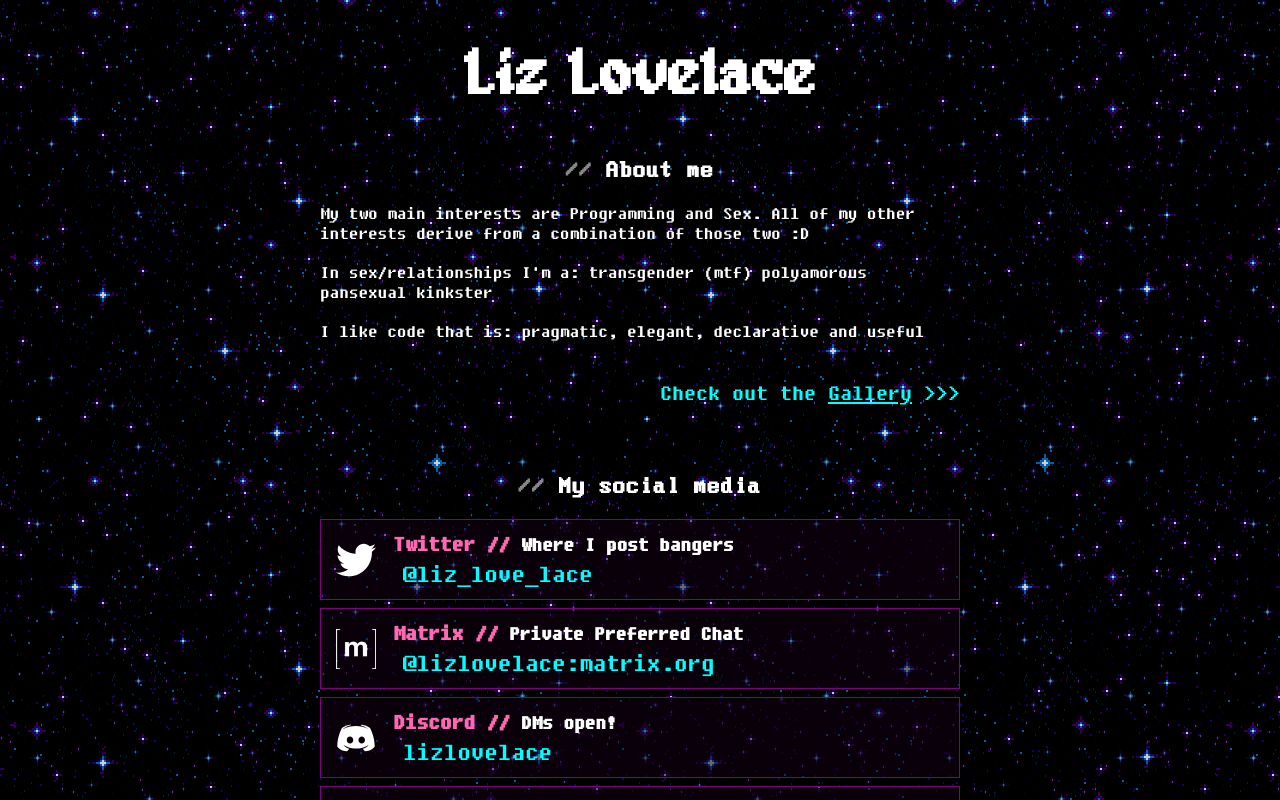
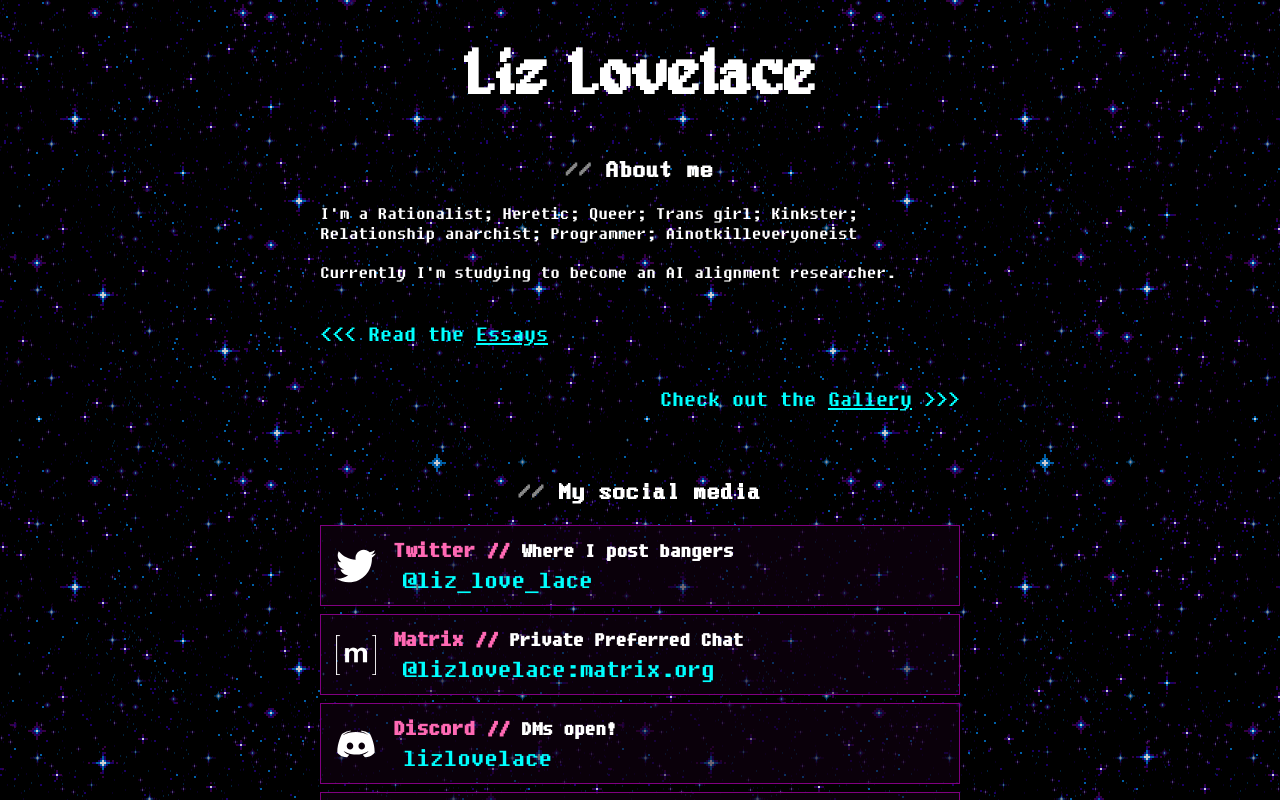
Before and after one commit to Liz-Lovelace/liz-homepage, a SvelteKit app: page / in a window 1280 px wide. Shown: the top 800 px of the page. Built offline with nearby package versions, Linux system fonts and the light colour scheme; grey boxes are pictures that could not be loaded.

Commit message:
edit homepage content

```diff
--- a/src/routes/+page.svelte
+++ b/src/routes/+page.svelte
@@ -13,15 +13,15 @@
 
   <h2>About me</h2>
   <p>
-    My two main interests are Programming and Sex. All of my other interests
-    derive from a combination of those two :D
+    I'm a Rationalist; Heretic; Queer; Trans girl; Kinkster; Relationship
+    anarchist; Programmer; Ainotkilleveryoneist
   </p>
-  <p>
-    In sex/relationships I'm a: transgender (mtf) polyamorous pansexual kinkster
-  </p>
-  <p>I like code that is: pragmatic, elegant, declarative and useful</p>
+  <p>Currently I'm studying to become an AI alignment researcher.</p>
 
-  <a class="gallery-link" href="/gallery">
+  <a class="outside-link" href="/blog">
+    &lt;&lt;&lt; Read the <span>Essays</span>
+  </a>
+  <a class="outside-link right" href="/gallery">
     Check out the <span>Gallery</span> >>>
   </a>
 
@@ -74,11 +74,6 @@
   -->
 
   <h2>My projects</h2>
-  <ProjectCard
-    title="Liz Lovelace homepage"
-    description="A cool website all about me and my projects!"
-    link="https://liz.sex"
-  />
   <ProjectCard
     title="Novelty filesharing website"
     description="Single file download website. Lets me publically share a file from my server with a cute frontend"
@@ -155,23 +150,26 @@
     color: #888;
   }
 
-  .gallery-link {
+  .outside-link {
     color: #0ff;
     font-size: 1.5em;
     text-decoration: none;
     margin-left: auto;
     display: block;
-    text-align: right;
     transition: 0.4s ease;
     padding: 20px 0;
   }
 
-  .gallery-link:hover {
+  .right {
+    text-align: right;
+  }
+
+  .outside-link:hover {
     letter-spacing: 0.8px;
     transition: 0.2s;
   }
 
-  .gallery-link span {
+  .outside-link span {
     text-decoration: underline;
   }
 </style>
--- a/src/routes/blog/+page.svelte
+++ b/src/routes/blog/+page.svelte
@@ -5,7 +5,7 @@
 </script>
 
 <BackgroundColor color="var(--black-bc)" />
-<main>
+<main class="blog-main">
   <h1>Liz Blog</h1>
   <p>Hi welcome to my blog here are all of the 1 posts lmao</p>
   <PostCard
--- a/src/routes/blog/BlogLayout.svelte
+++ b/src/routes/blog/BlogLayout.svelte
@@ -8,7 +8,7 @@
 </svelte:head>
 
 <BackgroundColor color="var(--black-bc)" />
-<main>
+<main class="blog-main">
   <slot />
   <a class="back" href="/blog/"> &lt;&lt;&lt; Back to index </a>
   <p class="license">Liz Lovelace <br /> CC0. No copyright intended.</p>
--- a/src/routes/blog/blog.css
+++ b/src/routes/blog/blog.css
@@ -1,195 +1,43 @@
-/*
-@font-face {
-	font-family: 'iosevkablog';
-	font-display: swap;
-	font-weight: 300;
-	font-stretch: normal;
-	font-style: normal;
-	src: url('/fonts/iosevka//fonts/iosevka/iosevka/ttf/iosevkablog-light.ttf') format('truetype'), url('/fonts/iosevka//fonts/iosevka/iosevka/woff2/iosevkablog-light.woff2') format('woff2');
-}
-
-@font-face {
-	font-family: 'iosevkablog';
-	font-display: swap;
-	font-weight: 300;
-	font-stretch: expanded;
-	font-style: normal;
-	src: url('/fonts/iosevka//fonts/iosevka/iosevka/ttf/iosevkablog-extendedlight.ttf') format('truetype'), url('/fonts/iosevka//fonts/iosevka/iosevka/woff2/iosevkablog-extendedlight.woff2') format('woff2');
-}
-
-@font-face {
-	font-family: 'iosevkablog';
-	font-display: swap;
-	font-weight: 300;
-	font-stretch: normal;
-	font-style: italic;
-	src: url('/fonts/iosevka//fonts/iosevka/iosevka/ttf/iosevkablog-lightitalic.ttf') format('truetype'), url('/fonts/iosevka//fonts/iosevka/iosevka/woff2/iosevkablog-lightitalic.woff2') format('woff2');
-}
-
-@font-face {
-	font-family: 'iosevkablog';
-	font-display: swap;
-	font-weight: 300;
-	font-stretch: expanded;
-	font-style: italic;
-	src: url('/fonts/iosevka//fonts/iosevka/iosevka/ttf/iosevkablog-extendedlightitalic.ttf') format('truetype'), url('/fonts/iosevka//fonts/iosevka/iosevka/woff2/iosevkablog-extendedlightitalic.woff2') format('woff2');
-}
-
-@font-face {
-	font-family: 'iosevkablog';
-	font-display: swap;
-	font-weight: 400;
-	font-stretch: normal;
-	font-style: normal;
-	src: url('/fonts/iosevka//fonts/iosevka/iosevka/ttf/iosevkablog-regular.ttf') format('truetype'), url('/fonts/iosevka//fonts/iosevka/iosevka/woff2/iosevkablog-regular.woff2') format('woff2');
-}
-
-@font-face {
-	font-family: 'iosevkablog-';
-	font-display: swap;
-	font-weight: 400;
-	font-stretch: expanded;
-	font-style: normal;
-	src: url('/fonts/iosevka//fonts/iosevka/iosevka/ttf/iosevkablog-extended.ttf') format('truetype'), url('/fonts/iosevka//fonts/iosevka/iosevka/woff2/iosevkablog-extended.woff2') format('woff2');
-}
-
-@font-face {
-	font-family: 'iosevkablog';
-	font-display: swap;
-	font-weight: 400;
-	font-stretch: normal;
-	font-style: italic;
-	src: url('/fonts/iosevka//fonts/iosevka/iosevka/ttf/iosevkablog-italic.ttf') format('truetype'), url('/fonts/iosevka//fonts/iosevka/iosevka/woff2/iosevkablog-italic.woff2') format('woff2');
-}
-
-@font-face {
-	font-family: 'iosevkablog';
-	font-display: swap;
-	font-weight: 400;
-	font-stretch: expanded;
-	font-style: italic;
-	src: url('/fonts/iosevka//fonts/iosevka/iosevka/ttf/iosevkablog-extendeditalic.ttf') format('truetype'), url('/fonts/iosevka//fonts/iosevka/iosevka/woff2/iosevkablog-extendeditalic.woff2') format('woff2');
-}
-
-@font-face {
-	font-family: 'iosevkablog';
-	font-display: swap;
-	font-weight: 700;
-	font-stretch: normal;
-	font-style: normal;
-	src: url('/fonts/iosevka//fonts/iosevka/iosevka/ttf/iosevkablog-bold.ttf') format('truetype'), url('/fonts/iosevka//fonts/iosevka/iosevka/woff2/iosevkablog-bold.woff2') format('woff2');
-}
-
-@font-face {
-	font-family: 'iosevkablog';
-	font-display: swap;
-	font-weight: 700;
-	font-stretch: expanded;
-	font-style: normal;
-	src: url('/fonts/iosevka//fonts/iosevka/iosevka/ttf/iosevkablog-extendedbold.ttf') format('truetype'), url('/fonts/iosevka//fonts/iosevka/iosevka/woff2/iosevkablog-extendedbold.woff2') format('woff2');
-}
-
-@font-face {
-	font-family: 'iosevkablog';
-	font-display: swap;
-	font-weight: 700;
-	font-stretch: normal;
-	font-style: italic;
-	src: url('/fonts/iosevka//fonts/iosevka/iosevka/ttf/iosevkablog-bolditalic.ttf') format('truetype'), url('/fonts/iosevka//fonts/iosevka/iosevka/woff2/iosevkablog-bolditalic.woff2') format('woff2');
-}
-
-@font-face {
-	font-family: 'iosevkablog';
-	font-display: swap;
-	font-weight: 700;
-	font-stretch: expanded;
-	font-style: italic;
-	src: url('/fonts/iosevka//fonts/iosevka/iosevka/ttf/iosevkablog-extendedbolditalic.ttf') format('truetype'), url('/fonts/iosevka//fonts/iosevka/iosevka/woff2/iosevkablog-extendedbolditalic.woff2') format('woff2');
-}
-*/
-
-
-/*
-@font-face {
-	font-family: 'iosevkablog';
-	font-display: swap;
-	font-weight: 400;
-	font-stretch: normal;
-	font-style: normal;
-	src: url('/fonts/iosevka/ttf/iosevkablog-regular.ttf') format('truetype'), url('/fonts/iosevka/woff2/iosevkablog-regular.woff2') format('woff2');
-}
-
-@font-face {
-	font-family: 'iosevkablog';
-	font-display: swap;
-	font-weight: 400;
-	font-stretch: normal;
-	font-style: italic;
-	src: url('/fonts/iosevka/ttf/iosevkablog-italic.ttf') format('truetype'), url('/fonts/iosevka/woff2/iosevkablog-italic.woff2') format('woff2');
-}
-
-@font-face {
-	font-family: 'iosevkablog';
-	font-display: swap;
-	font-weight: 700;
-	font-stretch: normal;
-	font-style: normal;
-	src: url('/fonts/iosevka/ttf/iosevkablog-bold.ttf') format('truetype'), url('/fonts/iosevka/woff2/iosevkablog-bold.woff2') format('woff2');
-}
-
-@font-face {
-	font-family: 'iosevkablog';
-	font-display: swap;
-	font-weight: 700;
-	font-stretch: normal;
-	font-style: italic;
-	src: url('/fonts/iosevka/ttf/iosevkablog-bolditalic.ttf') format('truetype'), url('/fonts/iosevka/woff2/iosevkablog-bolditalic.woff2') format('woff2');
-}
-*/
-
 @import url('https://fonts.googleapis.com/css2?family=Inter:wght@400;700&display=swap');
 
-main {
+.blog-main {
   color: var(--white-bc);
   padding: 0 10px;
   font-family: "Inter", sans-serif;
   line-height: 1.3em;
+  max-width: 40em;
+  margin: auto;
 }
 
-main *::selection {
+.blog-main *::selection {
   color: var(--black-bc);
   background-color: var(--white-bc);
 }
 
-h1 {
+.blog-main h1 {
   text-align: center;
 }
 
-main {
-  max-width: 40em;
-  margin: auto;
-}
-
-a {
+.blog-main a {
   text-decoration: none;
   color: var(--yellow-bc);
 }
 
-a:visited {
+.blog-main a:visited {
   color: var(--yellow-dull-bc);
 }
 
-p {
+.blog-main p {
   padding-right: 10px;
   color: var(--muted-white-bc);
 }
 
 /* for TODO notes */
-b {
+.blog-main b {
   color: #333;
   font-weight: normal;
 }
-b:hover {
+.blog-main b:hover {
   color: #999;
   font-weight: normal;
 }
```
